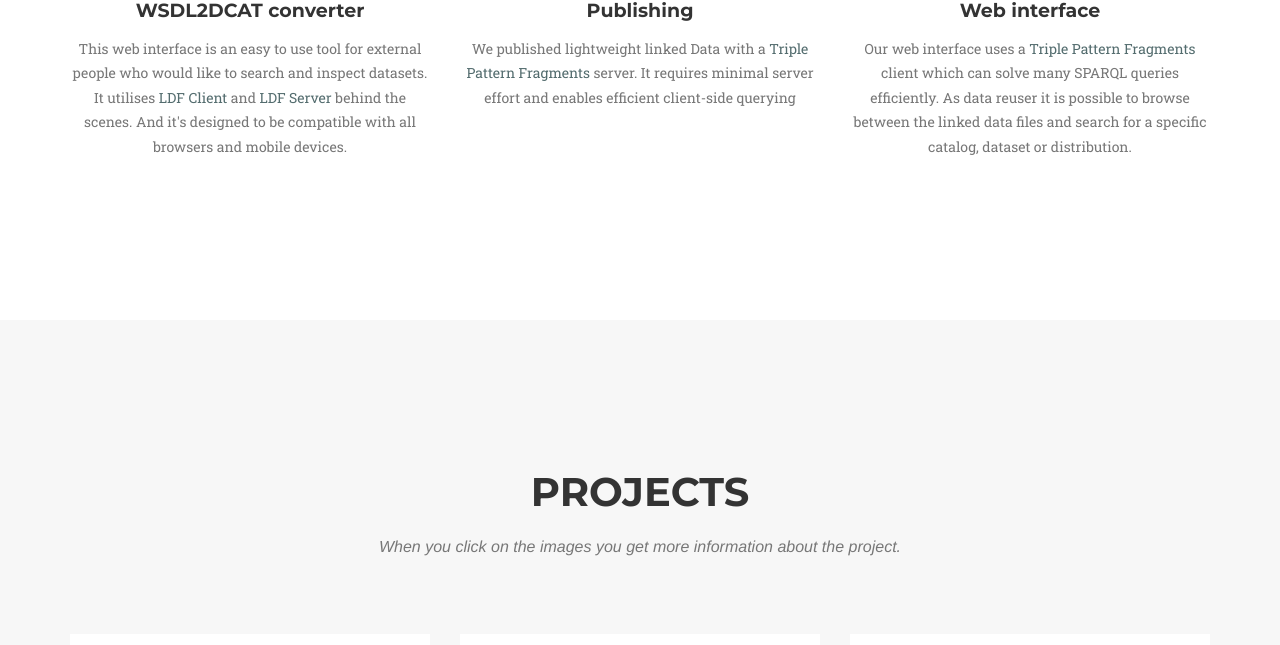
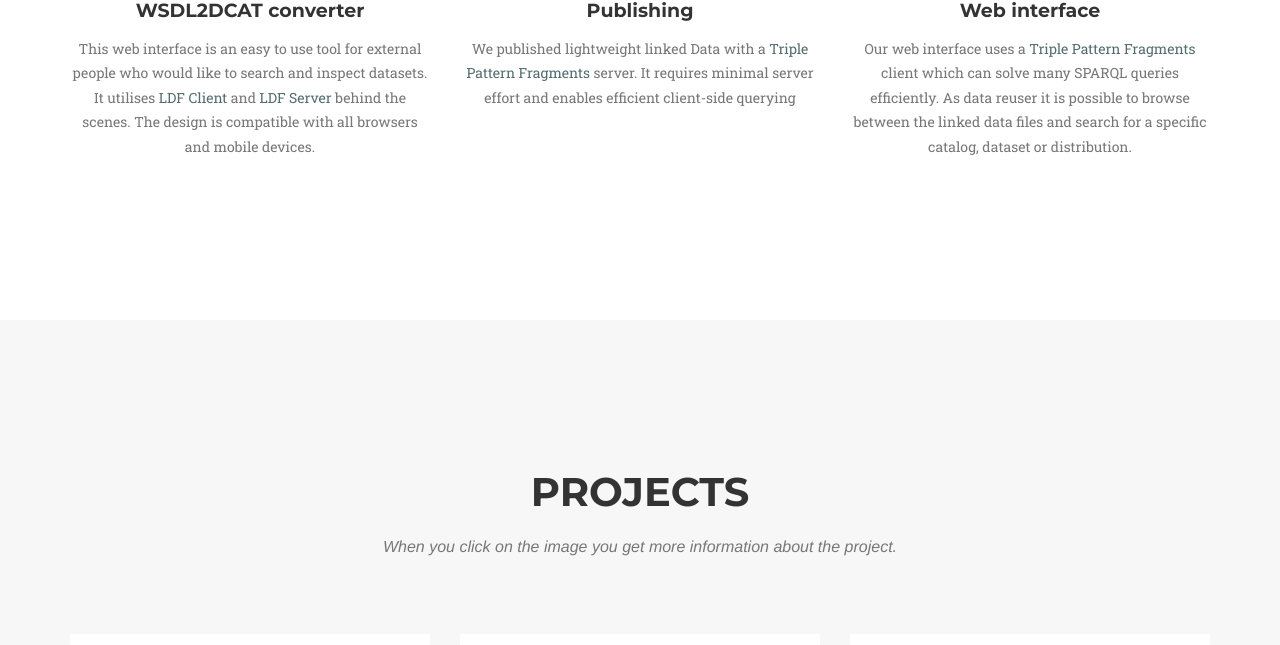
Before and after one commit to osoc16/webinterface-fedict, a Jekyll site: the page built from _posts/2014-07-17-project-3.markdown, in a window 1280 px wide and 900 px high, scrolled down 1034 px. Shown: the part 172-817 px from the top of the window. Built offline with Jekyll 4.4.1, drawn with Linux system fonts in a browser that asks for light colours; some web fonts are replaced.

Commit message:
Spelling fixes github page

```diff
--- a/_includes/content.html
+++ b/_includes/content.html
@@ -17,7 +17,7 @@
                     <p class="text-muted">This web interface is an easy to use tool for external people who would like to search and inspect datasets.
                         It utilises <a href="https://github.com/LinkedDataFragments/Client.js" target="_blank">LDF Client</a> and
                         <a href="https://github.com/LinkedDataFragments/Server.js" target="_blank">LDF Server</a> behind the scenes.
-                        And it's designed to be compatible with all browsers and mobile devices.</p>
+                        The design is compatible with all browsers and mobile devices.</p>
                 </div>
                 <div class="col-md-4">
                     <span class="fa-stack fa-4x">
--- a/_includes/screenshots_grid.html
+++ b/_includes/screenshots_grid.html
@@ -4,7 +4,7 @@
             <div class="row">
                 <div class="col-lg-12 text-center">
                     <h2 class="section-heading">Projects</h2>
-                    <h3 class="section-subheading text-muted">When you click on the images you get more information about the project.</h3>
+                    <h3 class="section-subheading text-muted">When you click on the image you get more information about the project.</h3>
                 </div>
             </div>
             <div class="row">
--- a/_posts/2014-07-14-project-2.markdown
+++ b/_posts/2014-07-14-project-2.markdown
@@ -10,5 +10,5 @@
 project-date: Juli 2016
 cont: Home page webinterface
 category: Frontend
-description: This is a screenshot of the <a href="http://wsdl2dcat.be/" target="_blank">web interface</a>. In purple you have the search field where you can search between catalog, dataset and distribution. In red you have the details of the result and with the help button you can start the tutorial. This link brings you to our web interface http://wsdl2dcat.be/.
+description: This is a screenshot of the <a href="http://wsdl2dcat.be/" target="_blank">web interface</a>. In purple you have the search field where you can browse between catalog, dataset and distribution. In red you have the details of the result and with the help button you can start the tutorial. This link brings you to our <a href="http://wsdl2dcat.be/" target="_blank"> web interface</a>.
 ---
--- a/_posts/2014-07-17-project-3.markdown
+++ b/_posts/2014-07-17-project-3.markdown
@@ -10,5 +10,5 @@
 project-date: Juli 2016
 cont: Publishing linked data files
 category: Backend
-description: Publishing the linked data files to make them accessible for data consumers. Developers can query linked data from multiple sources at once and combine it without the need for a single common schema that all data shares
+description: Publishing the linked data files to make them accessible for data consumers. Developers can query linked data from multiple sources at once and combine it without the need for a single common schema that all data shares.
 ---
```
